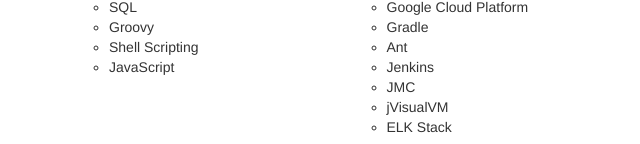
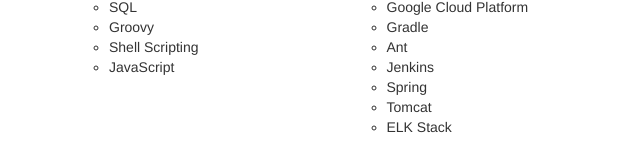
Before and after one commit to edeNFed/edenfed.github.io, a plain HTML site: page index.html in a window 1280 px wide. Shown: the part 1096-1240 px from the top of the page, 406-1046 px from the left. Drawn offline with nearby package versions, Linux system fonts and the light colour scheme.

Commit message:
Update index.html

```diff
--- a/index.html
+++ b/index.html
@@ -113,8 +113,8 @@
 <li>Gradle</li>
 <li>Ant</li>
 <li>Jenkins</li>
-<li>JMC</li>
-<li>jVisualVM</li>
+<li>Spring</li>
+<li>Tomcat</li>
 <li>ELK Stack</li>
 </ul>
 </li>
```
